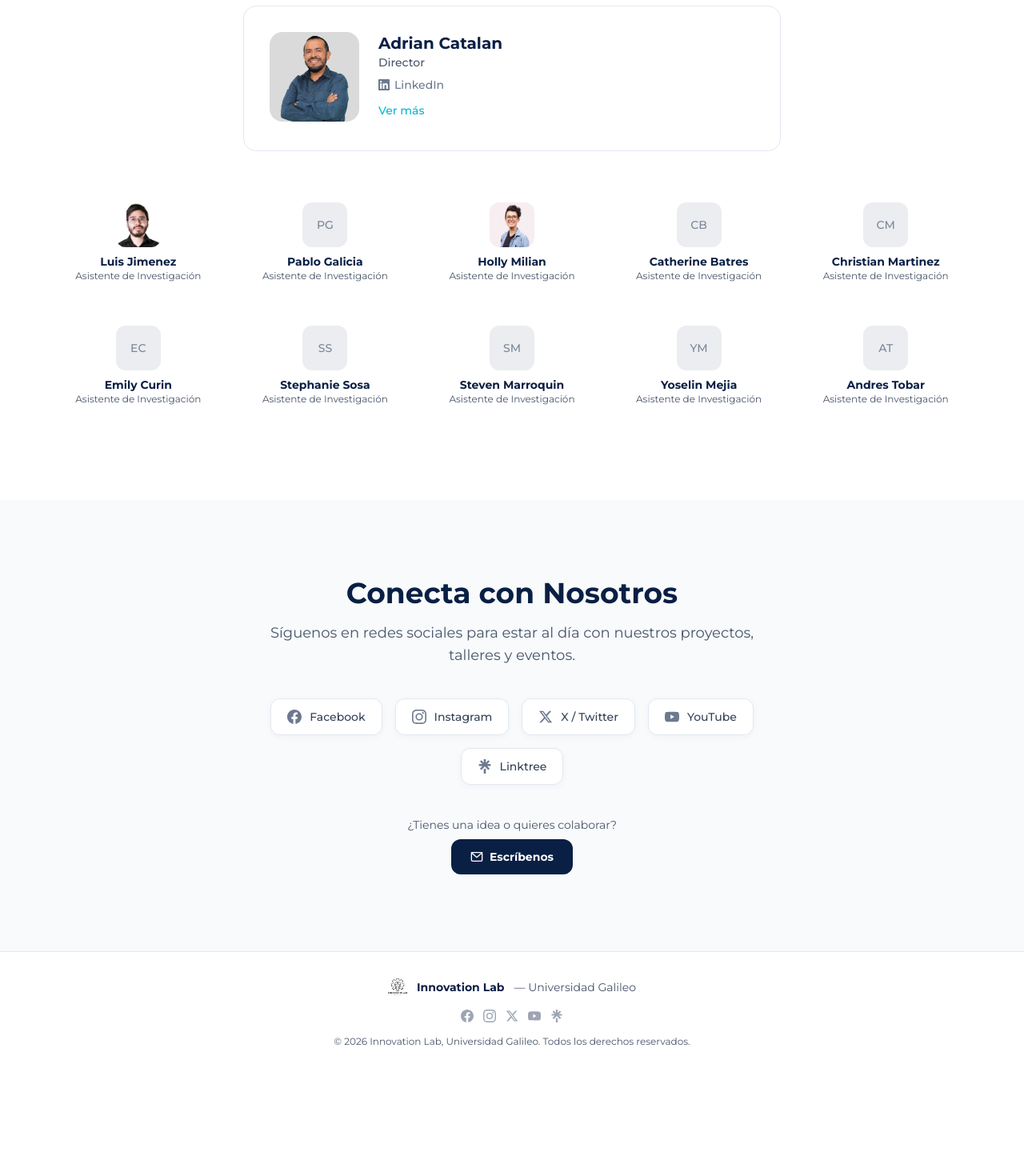
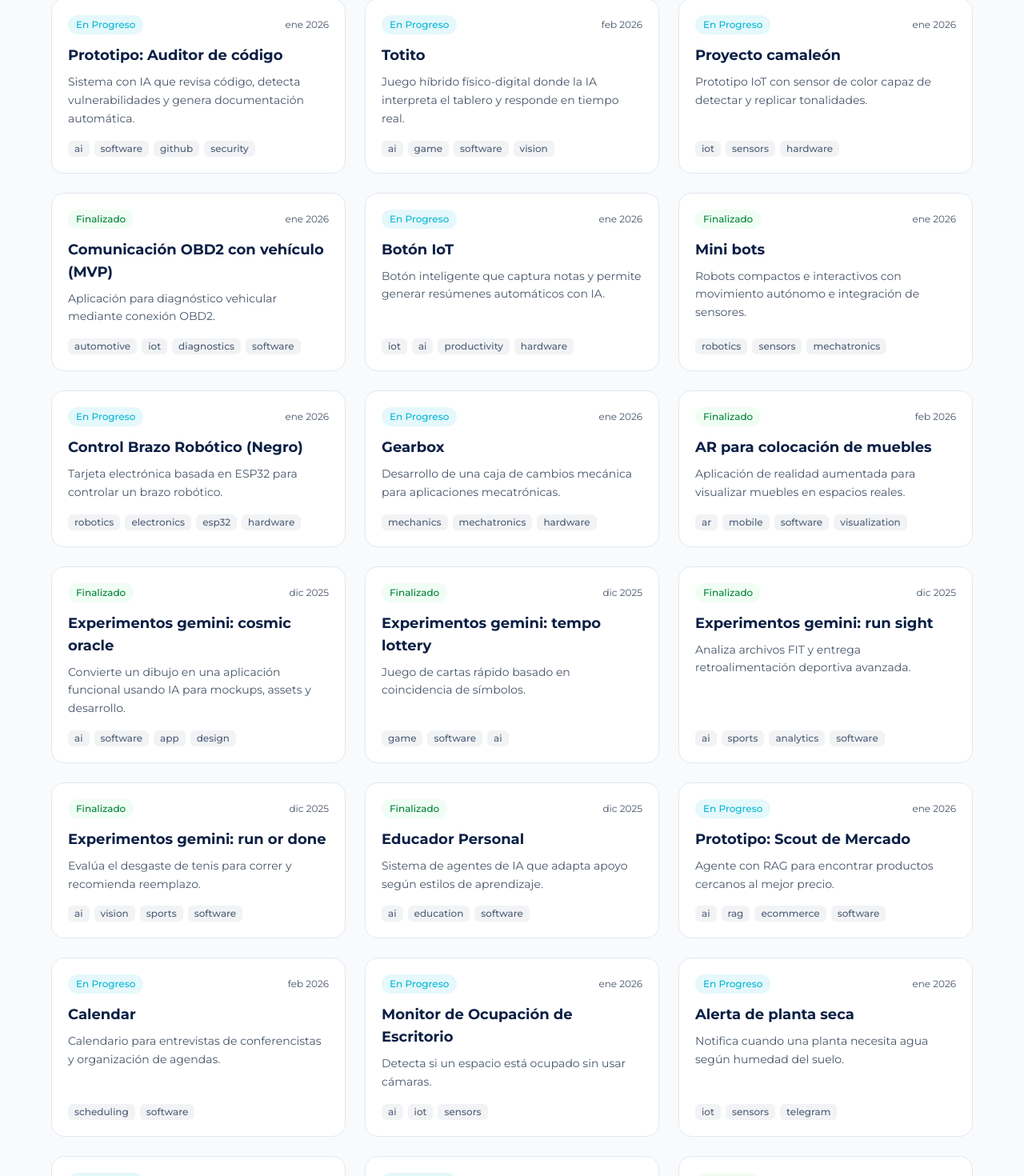
Before and after one commit to ykro/innovation-lab, a Next.js app: page / in a window 1280 px wide. Shown: the part 3789-5259 px from the top of the page at 80% size. Before the commit the page ends 5131 px from the top, so only its background shows below. Built offline with nearby package versions, Linux system fonts and the light colour scheme.

Commit message:
Import 24 new projects from projects-brief.md
Batch import via scripts/import-brief.ts. Entries sourced from
PR #1 brief (gemini experiments, IoT prototypes, robotics, games,
AR, market tools, etc). Images pending.

```diff
--- a/data/projects.ts
+++ b/data/projects.ts
@@ -118,4 +118,268 @@ export const projects: Project[] = [
     date: "2015-12",
     image: "/images/projects/leonardo.jpg",
   },
+  {
+    id: "experimentos-gemini-motion-manga",
+    name: "Experimentos gemini: motion manga",
+    description: {
+      es: "Convierte videos cortos en páginas de cómic estilo manga mediante IA multimodal.",
+      en: "Converts short videos into manga-style comic pages using multimodal AI.",
+    },
+    technologies: ["ai", "multimodal", "video", "software"],
+    status: "finished",
+    date: "2025-12",
+  },
+  {
+    id: "experimentos-gemini-panel-one",
+    name: "Experimentos gemini: panel one",
+    description: {
+      es: "Genera historias visuales tipo cómic a partir de hasta ocho fotografías.",
+      en: "Generates comic-style visual stories from up to eight photographs.",
+    },
+    technologies: ["ai", "images", "storytelling", "software"],
+    status: "finished",
+    date: "2025-12",
+  },
+  {
+    id: "fork-it",
+    name: "Fork It",
+    description: {
+      es: "Plataforma para apoyar la toma de decisiones en situaciones sociales complejas.",
+      en: "Platform that supports decision-making in complex social situations.",
+    },
+    technologies: ["ai", "software", "productivity"],
+    status: "in_progress",
+    date: "2026-01",
+  },
+  {
+    id: "prototipo-auditor-de-codigo",
+    name: "Prototipo: Auditor de código",
+    description: {
+      es: "Sistema con IA que revisa código, detecta vulnerabilidades y genera documentación automática.",
+      en: "AI system that reviews code, detects vulnerabilities, and generates automatic documentation.",
+    },
+    technologies: ["ai", "software", "github", "security"],
+    status: "in_progress",
+    date: "2026-01",
+  },
+  {
+    id: "totito",
+    name: "Totito",
+    description: {
+      es: "Juego híbrido físico-digital donde la IA interpreta el tablero y responde en tiempo real.",
+      en: "Hybrid physical-digital game where AI interprets the board and responds in real time.",
+    },
+    technologies: ["ai", "game", "software", "vision"],
+    status: "in_progress",
+    date: "2026-02",
+  },
+  {
+    id: "proyecto-camaleon",
+    name: "Proyecto camaleón",
+    description: {
+      es: "Prototipo IoT con sensor de color capaz de detectar y replicar tonalidades.",
+      en: "IoT prototype with a color sensor capable of detecting and replicating tones.",
+    },
+    technologies: ["iot", "sensors", "hardware"],
+    status: "in_progress",
+    date: "2026-01",
+  },
+  {
+    id: "comunicacion-obd2-con-vehiculo-mvp",
+    name: "Comunicación OBD2 con vehículo (MVP)",
+    description: {
+      es: "Aplicación para diagnóstico vehicular mediante conexión OBD2.",
+      en: "Application for vehicle diagnostics through OBD2 connection.",
+    },
+    technologies: ["automotive", "iot", "diagnostics", "software"],
+    status: "finished",
+    date: "2026-01",
+  },
+  {
+    id: "boton-iot",
+    name: "Botón IoT",
+    description: {
+      es: "Botón inteligente que captura notas y permite generar resúmenes automáticos con IA.",
+      en: "Smart button that captures notes and enables automatic AI summaries.",
+    },
+    technologies: ["iot", "ai", "productivity", "hardware"],
+    status: "in_progress",
+    date: "2026-01",
+  },
+  {
+    id: "mini-bots",
+    name: "Mini bots",
+    description: {
+      es: "Robots compactos e interactivos con movimiento autónomo e integración de sensores.",
+      en: "Compact interactive robots with autonomous movement and sensor integration.",
+    },
+    technologies: ["robotics", "sensors", "mechatronics"],
+    status: "finished",
+    date: "2026-01",
+  },
+  {
+    id: "control-brazo-robotico-negro",
+    name: "Control Brazo Robótico (Negro)",
+    description: {
+      es: "Tarjeta electrónica basada en ESP32 para controlar un brazo robótico.",
+      en: "ESP32-based electronic board to control a robotic arm.",
+    },
+    technologies: ["robotics", "electronics", "esp32", "hardware"],
+    status: "in_progress",
+    date: "2026-01",
+  },
+  {
+    id: "gearbox",
+    name: "Gearbox",
+    description: {
+      es: "Desarrollo de una caja de cambios mecánica para aplicaciones mecatrónicas.",
+      en: "Development of a mechanical gearbox for mechatronic applications.",
+    },
+    technologies: ["mechanics", "mechatronics", "hardware"],
+    status: "in_progress",
+    date: "2026-01",
+  },
+  {
+    id: "ar-para-colocacion-de-muebles",
+    name: "AR para colocación de muebles",
+    description: {
+      es: "Aplicación de realidad aumentada para visualizar muebles en espacios reales.",
+      en: "Augmented reality application to visualize furniture in real spaces.",
+    },
+    technologies: ["ar", "mobile", "software", "visualization"],
+    status: "finished",
+    date: "2026-02",
+  },
+  {
+    id: "experimentos-gemini-cosmic-oracle",
+    name: "Experimentos gemini: cosmic oracle",
+    description: {
+      es: "Convierte un dibujo en una aplicación funcional usando IA para mockups, assets y desarrollo.",
+      en: "Turns a sketch into a functional app using AI for mockups, assets, and development.",
+    },
+    technologies: ["ai", "software", "app", "design"],
+    status: "finished",
+    date: "2025-12",
+  },
+  {
+    id: "experimentos-gemini-tempo-lottery",
+    name: "Experimentos gemini: tempo lottery",
+    description: {
+      es: "Juego de cartas rápido basado en coincidencia de símbolos.",
+      en: "Fast-paced card game based on symbol matching.",
+    },
+    technologies: ["game", "software", "ai"],
+    status: "finished",
+    date: "2025-12",
+  },
+  {
+    id: "experimentos-gemini-run-sight",
+    name: "Experimentos gemini: run sight",
+    description: {
+      es: "Analiza archivos FIT y entrega retroalimentación deportiva avanzada.",
+      en: "Analyzes FIT files and provides advanced athletic feedback.",
+    },
+    technologies: ["ai", "sports", "analytics", "software"],
+    status: "finished",
+    date: "2025-12",
+  },
+  {
+    id: "experimentos-gemini-run-or-done",
+    name: "Experimentos gemini: run or done",
+    description: {
+      es: "Evalúa el desgaste de tenis para correr y recomienda reemplazo.",
+      en: "Evaluates running shoe wear and recommends replacement.",
+    },
+    technologies: ["ai", "vision", "sports", "software"],
+    status: "finished",
+    date: "2025-12",
+  },
+  {
+    id: "educador-personal",
+    name: "Educador Personal",
+    description: {
+      es: "Sistema de agentes de IA que adapta apoyo según estilos de aprendizaje.",
+      en: "AI agent system that adapts support based on learning styles.",
+    },
+    technologies: ["ai", "education", "software"],
+    status: "finished",
+    date: "2025-12",
+  },
+  {
+    id: "prototipo-scout-de-mercado",
+    name: "Prototipo: Scout de Mercado",
+    description: {
+      es: "Agente con RAG para encontrar productos cercanos al mejor precio.",
+      en: "RAG-powered agent to find nearby products at the best price.",
+    },
+    technologies: ["ai", "rag", "ecommerce", "software"],
+    status: "in_progress",
+    date: "2026-01",
+  },
+  {
+    id: "calendar",
+    name: "Calendar",
+    description: {
+      es: "Calendario para entrevistas de conferencistas y organización de agendas.",
+      en: "Calendar for speaker interviews and schedule organization.",
+    },
+    technologies: ["scheduling", "software"],
+    status: "in_progress",
+    date: "2026-02",
+  },
+  {
+    id: "monitor-de-ocupacion-de-escritorio",
+    name: "Monitor de Ocupación de Escritorio",
+    description: {
+      es: "Detecta si un espacio está ocupado sin usar cámaras.",
+      en: "Detects whether a space is occupied without using cameras.",
+    },
+    technologies: ["ai", "iot", "sensors"],
+    status: "in_progress",
+    date: "2026-01",
+  },
+  {
+    id: "alerta-de-planta-seca",
+    name: "Alerta de planta seca",
+    description: {
+      es: "Notifica cuando una planta necesita agua según humedad del suelo.",
+      en: "Sends alerts when a plant needs water based on soil moisture.",
+    },
+    technologies: ["iot", "sensors", "telegram"],
+    status: "in_progress",
+    date: "2026-01",
+  },
+  {
+    id: "sentiment-analysis-y-futbol",
+    name: "Sentiment analysis y futbol",
+    description: {
+      es: "Analiza opiniones relacionadas con fútbol mediante IA.",
+      en: "Analyzes football-related opinions using AI.",
+    },
+    technologies: ["ai", "nlp", "analytics"],
+    status: "in_progress",
+    date: "2026-01",
+  },
+  {
+    id: "drone",
+    name: "Drone",
+    description: {
+      es: "Ensamble y puesta en marcha de kit de dron.",
+      en: "Assembly and deployment of a drone kit.",
+    },
+    technologies: ["electronics", "robotics", "hardware"],
+    status: "in_progress",
+    date: "2025-12",
+  },
+  {
+    id: "mano-robotica",
+    name: "Mano Robótica",
+    description: {
+      es: "Rediseño y reconstrucción de mano robótica funcional.",
+      en: "Redesign and rebuild of a functional robotic hand.",
+    },
+    technologies: ["robotics", "mechatronics"],
+    status: "finished",
+    date: "2025-09",
+  },
 ];
```
